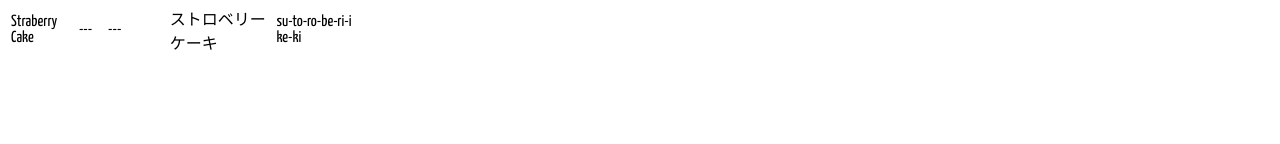
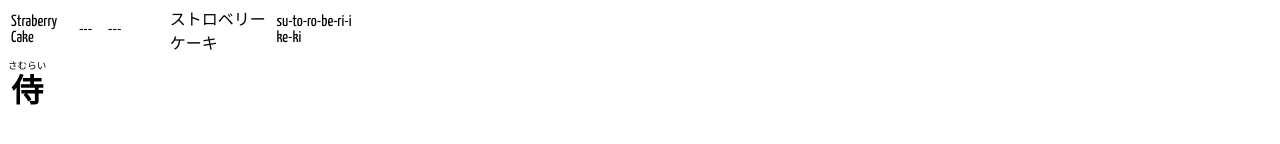
Before and after one commit to AndreWerthwein/learning-japanese, an Angular app: page / in a window 1280 px wide. Shown: the part 546-690 px from the top of the page. Built offline with nearby package versions, Linux system fonts and the light colour scheme.

Commit message:
sketch: 'kanji with hiragana'-component

```diff
--- a/src/app/app.component.html
+++ b/src/app/app.component.html
@@ -1,3 +1,4 @@
 <vocabulary-card *ngFor="let word of vocabulary" [data]="word"></vocabulary-card>
 <learner-toolbar></learner-toolbar>
 <dictionary-table [data]="dictionary"></dictionary-table>
+<kanji-with-hiragana [data]="{kanji: '侍', hiragana: 'さむらい', pronounciation: 'sa-mu-ra-i'}"></kanji-with-hiragana>
--- a/src/app/app.module.ts
+++ b/src/app/app.module.ts
@@ -13,6 +13,9 @@ import { LearnerToolbar } from './learner-feedback/learner-toolbar/learner-toolb
 // dictionary
 import { DictionaryTable } from './dictionary/dictionary-table/dictionary-table.component';
 
+// shared components
+import { KanjiWithHiragana } from './shared-components/kanji-with-hiragana/kanji-with-hiragana.component';
+
 @NgModule({
   declarations: [
     AppComponent,
@@ -20,7 +23,8 @@ import { DictionaryTable } from './dictionary/dictionary-table/dictionary-table.
     VocabularyCard,
     // learner-feedback
     LearnerToolbar,
-    DictionaryTable
+    DictionaryTable,
+    KanjiWithHiragana
   ],
   imports: [
     BrowserModule,
--- /dev/null
+++ b/src/app/shared-components/kanji-with-hiragana/kanji-with-hiragana.component.html
@@ -0,0 +1,6 @@
+<div [title]="data.pronounciation">
+    <section class="japanese__hiragana">
+        <p class="japanese">{{ data.hiragana }}</p>
+    </section>
+    <h1 class="japanese">{{ data.kanji }}</h1>
+</div>
--- /dev/null
+++ b/src/app/shared-components/kanji-with-hiragana/kanji-with-hiragana.component.scss
@@ -0,0 +1,29 @@
+:host {
+    display: inline-block;
+
+    & > div {
+        width: auto;
+        display: flex;
+        flex-direction: column;
+        align-items: flex-start;
+        text-align: center;
+
+        .japanese__hiragana {
+            font-size: 0.6rem;
+
+            & > p {
+                width: 100%;
+                display: inline;
+                line-height: 1;
+                margin: 0;
+            }
+        }
+
+        & > h1 {
+            width: 100%;
+            display: inline;
+            line-height: 1;
+            margin: 0;
+        }
+    }
+}
--- /dev/null
+++ b/src/app/shared-components/kanji-with-hiragana/kanji-with-hiragana.model.ts
@@ -0,0 +1,5 @@
+export interface iKanjiWithHiragana {
+    kanji: string;
+    hiragana: string;
+    pronounciation: string;
+}
```
Also changed, not shown: src/app/shared-components/kanji-with-hiragana/kanji-with-hiragana.component.ts (added, +11 -0 lines), 1 other file (tests, documents, lock files or other folders).
